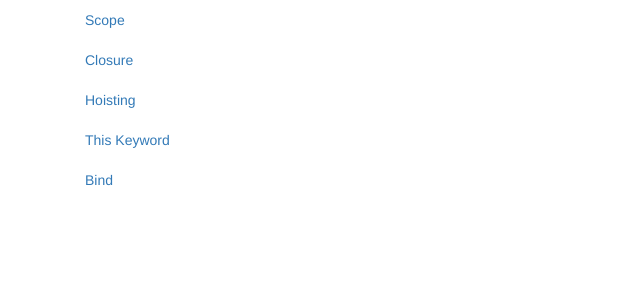
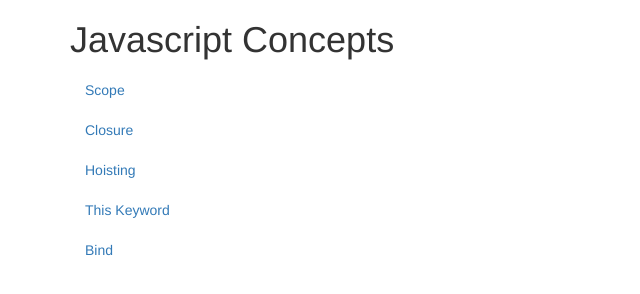
Before and after one commit to roopkt/javascript-concepts, a plain HTML site: page src/index.html in a window 1280 px wide. Shown: the whole page, without its empty margins (0-640 px from the left). Drawn offline with nearby package versions, Linux system fonts and the light colour scheme.

```diff
--- a/src/index.html
+++ b/src/index.html
@@ -15,7 +15,9 @@
 </head>
 
 <body class="container">
-
+    <h1>
+        Javascript Concepts
+    </h1>
     <ul class="nav flex-column">
         <li class="nav-item active">
             <a class="nav-link" href="./scope/index.html">Scope</a>
@@ -30,8 +32,8 @@
             <a class="nav-link" href="./this/index.html">This Keyword</a>
         </li>
         <li>
-                <a class="nav-link" href="./bind/index.html">Bind</a>
-            </li>
+            <a class="nav-link" href="./bind/index.html">Bind</a>
+        </li>
     </ul>
 
 
```
Also changed, not shown: index.png (added), 1 other file.
